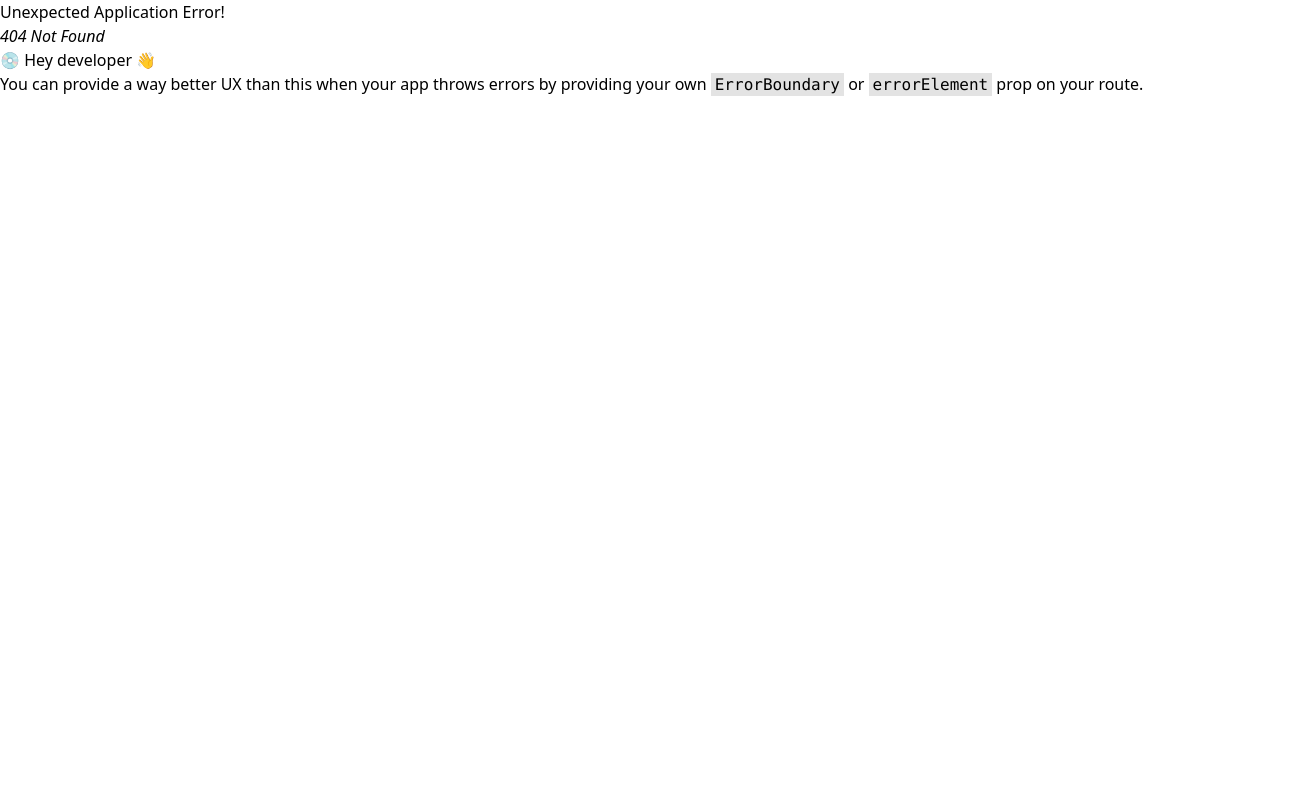
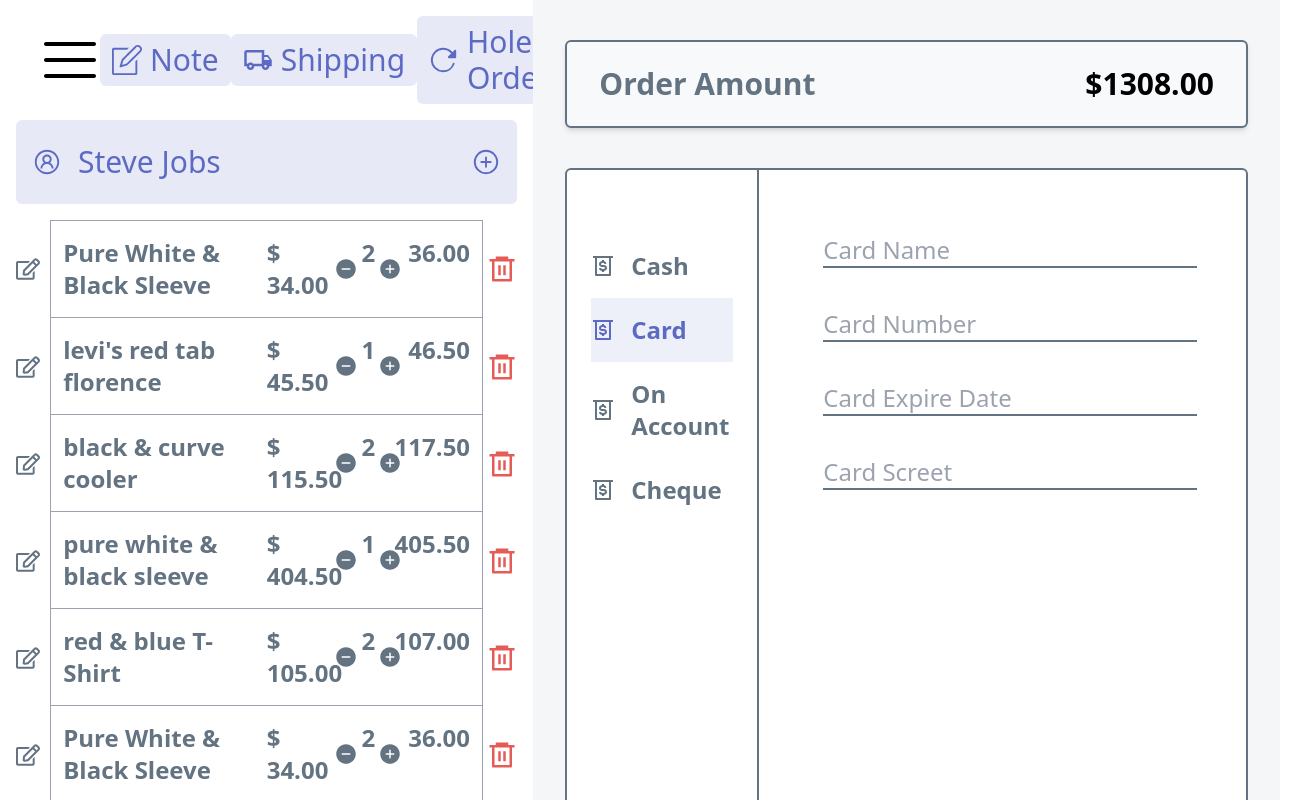
Before and after one commit to momenur/pos-app, a React (Vite) app: page /payment in a window 1280 px wide. Before the commit this address had no page. Shown: the top 800 px of the page, 1315 px wide, since content can reach past the window. Built offline with nearby package versions, Linux system fonts and the light colour scheme.

Commit message:
added pay now page

```diff
--- a/src/components/ui/Footer.jsx
+++ b/src/components/ui/Footer.jsx
@@ -32,7 +32,7 @@ const Footer = () => {
             {" "}
             <LiaHandHoldingUsdSolid />
           </span>
-          Pay Now
+          <Link to="/payment">Pay Now</Link>
         </button>
       </Link>
     </footer>
--- a/src/index.css
+++ b/src/index.css
@@ -8,3 +8,6 @@
 .custom-ul-class {
   @apply flex gap-2 items-center px-3 py-2 bg-[#E7E9F6] rounded-md;
 }
+.custom-li-class {
+  @apply flex items-center gap-4 py-4;
+}
--- /dev/null
+++ b/src/pages/payment/Payment.jsx
@@ -0,0 +1,13 @@
+import PaymentCard from "./PaymentCard";
+import PaymentTitle from "./PaymentTitle";
+
+const Payment = () => {
+  return (
+    <div className="bg-[#F4F6F8] px-8 py-10 col-span-7">
+      <PaymentTitle />
+      <PaymentCard />
+    </div>
+  );
+};
+
+export default Payment;
--- /dev/null
+++ b/src/pages/payment/PaymentCard.jsx
@@ -0,0 +1,41 @@
+import { BiMoneyWithdraw } from "react-icons/bi";
+import PaymentCardRight from "./PaymentCardRight";
+
+const PaymentCard = () => {
+  return (
+    <section className="bg-white text-[#637381] mt-10 border-2 border-[#637381] grid grid-cols-12 gap-16 rounded-md h-5/6">
+      <div className="border-[#637381] col-span-4 border-e-2">
+        <ul className="px-6 pt-16 text-2xl font-semibold ">
+          <li className="custom-li-class">
+            <span>
+              <BiMoneyWithdraw />
+            </span>{" "}
+            <span>Cash</span>
+          </li>
+          <li className="custom-li-class text-[#5C6AC4] bg-[#EEF0F9]">
+            <span>
+              <BiMoneyWithdraw />
+            </span>{" "}
+            <span>Card</span>
+          </li>
+          <li className="custom-li-class">
+            <span>
+              <BiMoneyWithdraw />
+            </span>{" "}
+            <span>On Account</span>
+          </li>
+          <li className="custom-li-class">
+            <span>
+              <BiMoneyWithdraw />
+            </span>{" "}
+            <span>Cheque</span>
+          </li>
+        </ul>
+      </div>
+
+      <PaymentCardRight />
+    </section>
+  );
+};
+
+export default PaymentCard;
--- /dev/null
+++ b/src/pages/payment/PaymentCardRight.jsx
@@ -0,0 +1,52 @@
+import { IoCloseCircleOutline } from "react-icons/io5";
+import { LiaHandHoldingUsdSolid } from "react-icons/lia";
+import { Link } from "react-router-dom";
+
+const PaymentCardRight = () => {
+  return (
+    <div className="flex flex-col justify-between col-span-8 pb-8">
+      <form className="w-full pt-16 text-2xl">
+        <input
+          className="flex-grow w-10/12 bg-transparent border-[#637381] border-b-2 outline-none"
+          type="text"
+          placeholder="Card Name"
+        />
+        <input
+          className="flex-grow w-10/12 bg-transparent border-[#637381] border-b-2 outline-none pt-10"
+          type="text"
+          placeholder="Card Number "
+        />
+        <input
+          className="flex-grow w-10/12 bg-transparent border-[#637381] border-b-2 outline-none pt-10"
+          type="text"
+          placeholder="Card Expire Date"
+        />
+        <input
+          className="flex-grow w-10/12 bg-transparent border-[#637381] border-b-2 outline-none pt-10"
+          type="text"
+          placeholder="Card Screet"
+        />
+      </form>
+      <div className="flex justify-between text-4xl pe-16">
+        <Link to="/">
+          <button className="bg-[#FADEDD] text-[#E55C57] py-4 px-6 col-span-3  flex items-center gap-6 rounded-md">
+            <span>
+              <IoCloseCircleOutline />
+            </span>
+            Cancel
+          </button>
+        </Link>
+        <button className="flex px-6 rounded-md text-white items-center gap-6 bg-[#3674D9]">
+          {" "}
+          <span>
+            {" "}
+            <LiaHandHoldingUsdSolid />
+          </span>
+          <Link className="text-white">Complete Payment</Link>
+        </button>
+      </div>
+    </div>
+  );
+};
+
+export default PaymentCardRight;
--- /dev/null
+++ b/src/pages/payment/PaymentTitle.jsx
@@ -0,0 +1,17 @@
+import { ordersData } from "../../Data/orders";
+
+const PaymentTitle = () => {
+  const totalPrice = ordersData.reduce((acc, order) => {
+    const orderTotal = order.quantity * order.price;
+    return acc + orderTotal;
+  }, 0);
+
+  return (
+    <section className="flex justify-between bg-[#F8F9FB] px-8 py-6 text-3xl font-semibold border-2 border-[#637381] rounded-md shadow-md">
+      <p className="w-full text-[#637381]">Order Amount</p>
+      <span>${totalPrice.toFixed(2)}</span>
+    </section>
+  );
+};
+
+export default PaymentTitle;
--- a/src/routes/routes.jsx
+++ b/src/routes/routes.jsx
@@ -1,6 +1,7 @@
 import { createBrowserRouter } from "react-router-dom";
 import App from "../App";
 import Products from "../pages/products/Products";
+import Payment from "../pages/payment/Payment";
 
 const route = createBrowserRouter([
   {
@@ -11,6 +12,10 @@ const route = createBrowserRouter([
         index: true,
         element: <Products />,
       },
+      {
+        path: "payment",
+        element: <Payment />,
+      },
     ],
   },
 ]);
```
